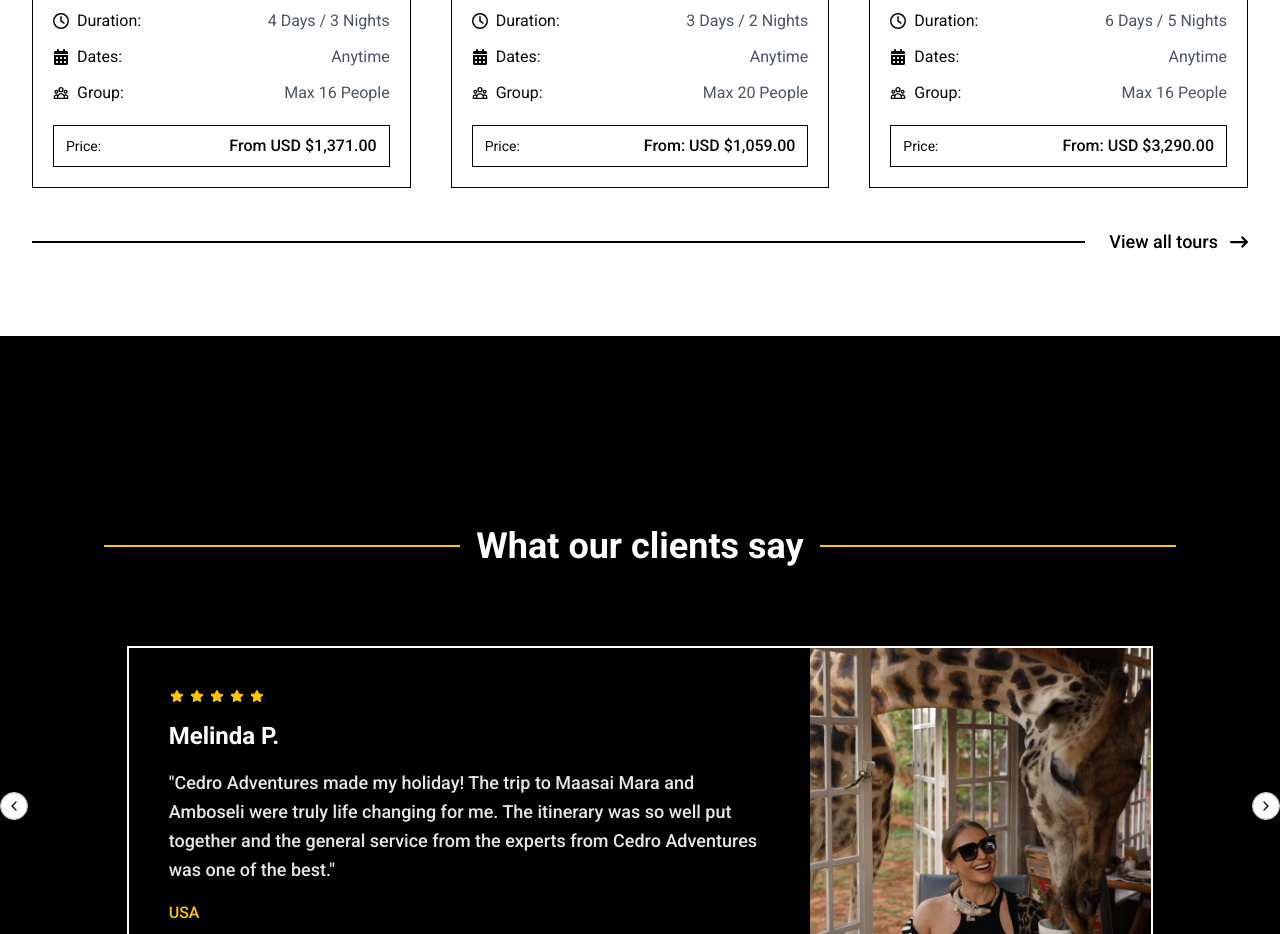
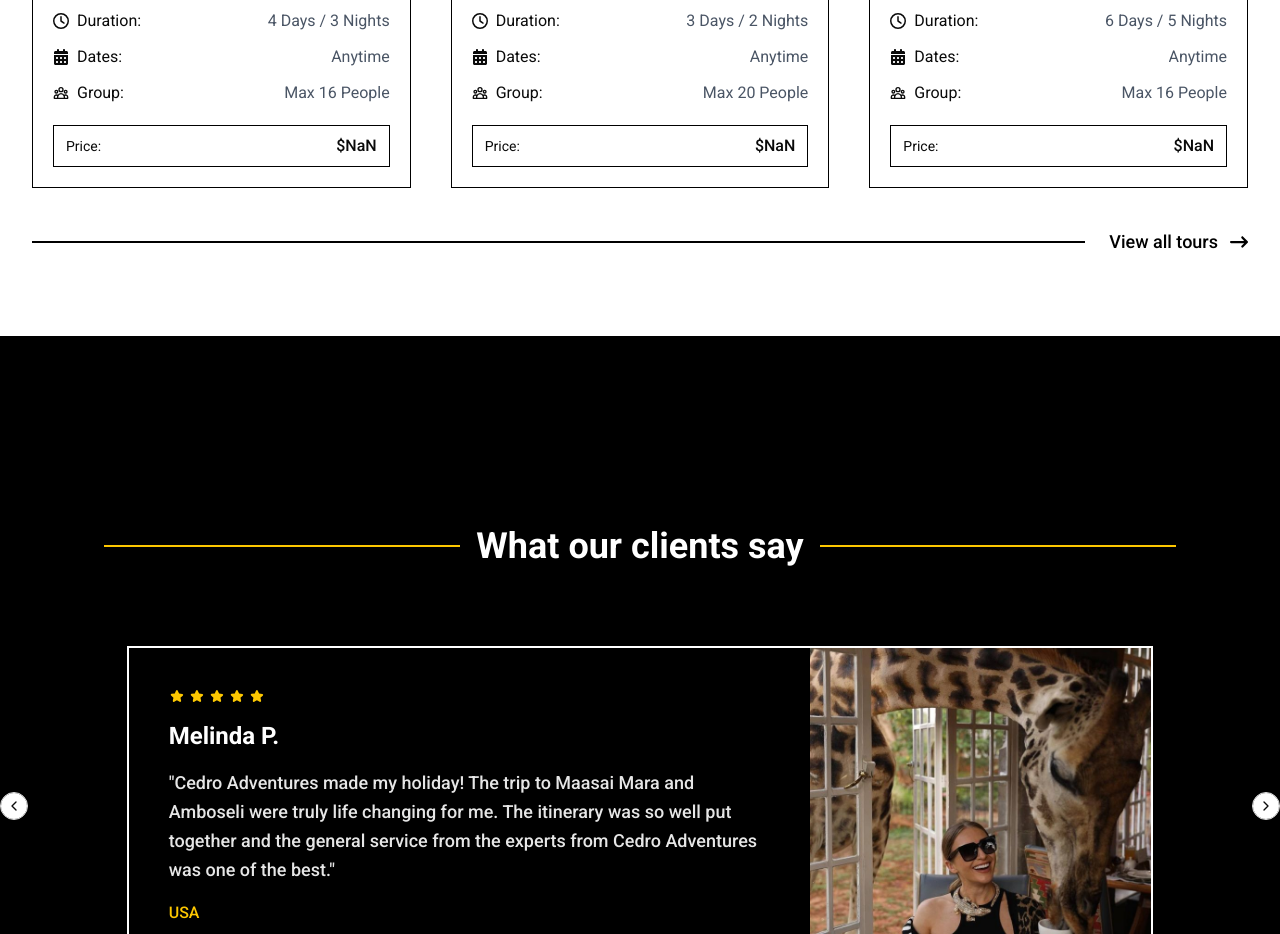
Before and after one commit to nedarctic/cedroapp, a Next.js app: page / in a window 1280 px wide. Shown: the part 4340-5274 px from the top of the page. Built offline with nearby package versions, Linux system fonts and the light colour scheme; no server answers.

Commit message:
prop type corrections

```diff
--- a/components/popular-tour-card.tsx
+++ b/components/popular-tour-card.tsx
@@ -18,12 +18,13 @@ export function PopularTourCard({
   destination: string;
   duration: string;
   dates: string;
-  group_size?: string;
+  group_size?: number;
   special_offer?: boolean;
-  price: string;
+  price: number;
   image: string;
   link: string;
 }) {
+
   return (
     <Link
       href={link}
@@ -103,7 +104,7 @@ export function PopularTourCard({
 
           <div className="flex justify-between items-center border border-black px-2 sm:px-3 py-1.5 sm:py-2 mt-1 sm:mt-2">
             <span className="text-xs sm:text-sm">Price:</span>
-            <span className="font-medium text-sm sm:text-base truncate ml-2">{price}</span>
+            <span className="font-medium text-sm sm:text-base truncate ml-2">{Intl.NumberFormat("en-US", { currency: "USD", style: "currency" }).format(price)}</span>
           </div>
 
         </div>
```
